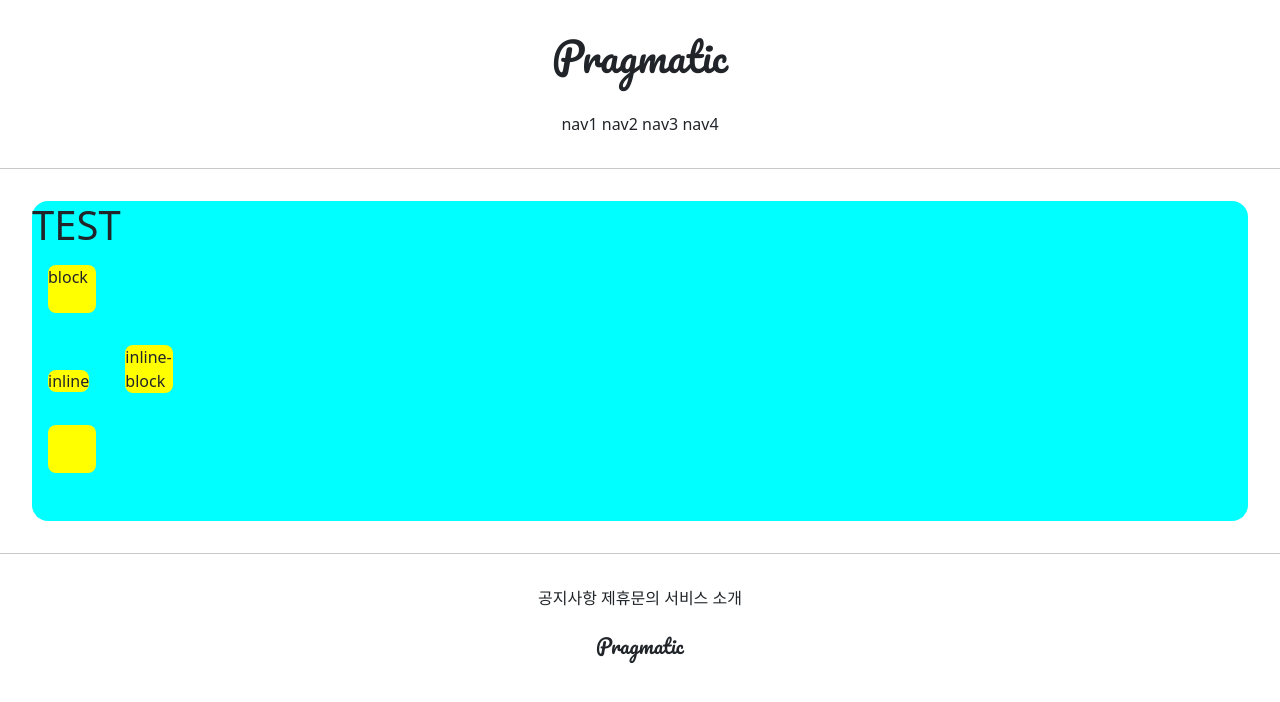
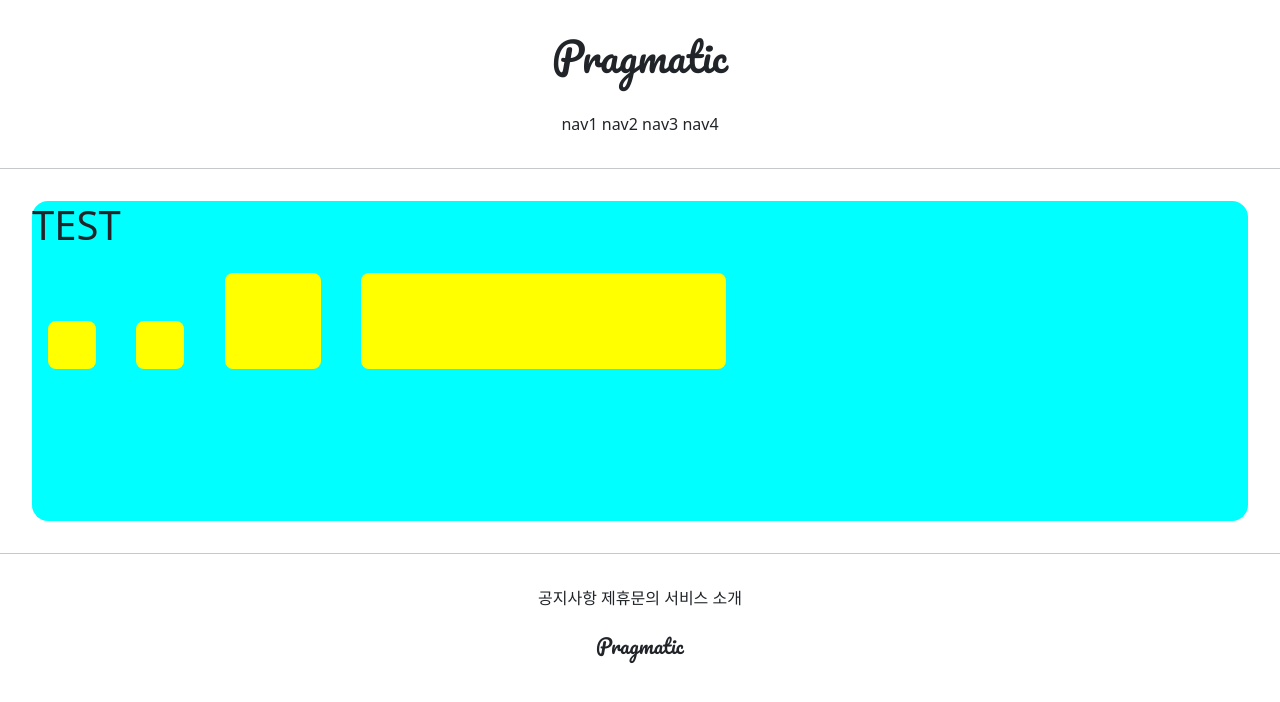
Before and after one commit to noeul1114/gis_2ban_1, a Django app: page /accounts/hello_world/ in a window 1280 px wide. Shown: the top 702 px of the page. Run offline with Django 3.2, Linux system fonts and the light colour scheme; parts of the project's set-up code (start-up, migrations or seed data) failed here and were passed over.

Commit message:
7/7 2ban class commit 3

```diff
--- a/accountapp/templates/accountapp/hello_world.html
+++ b/accountapp/templates/accountapp/hello_world.html
@@ -9,17 +9,18 @@
             width: 48px;
             margin: 1rem;
             border-radius: .5rem;
+            display: inline-block;
         }
     </style>
 
-    <div style="height: 20rem; background-color: aqua; margin: 2rem; border-radius: 1rem;">
+    <div style="height: 20rem; background-color: aqua;
+    margin: 2rem; border-radius: 1rem; font-size: 2rem">
         <h1>TEST</h1>
 
-    <div class="testing" style="display: block">block</div>
-    <div class="testing" style="display: inline">inline</div>
-    <div class="testing" style="display: inline-block">inline-block</div>
-    <div class="testing" style="display: none">none</div>
-    <div class="testing"></div>
+    <div class="testing" style="height: 48px; width: 48px"></div>
+    <div class="testing" style="height: 3rem; width: 3rem"></div>
+    <div class="testing" style="height: 3em; width: 3em"></div>
+    <div class="testing" style="height: 30%; width: 30%"></div>
 
     </div>
 
```
